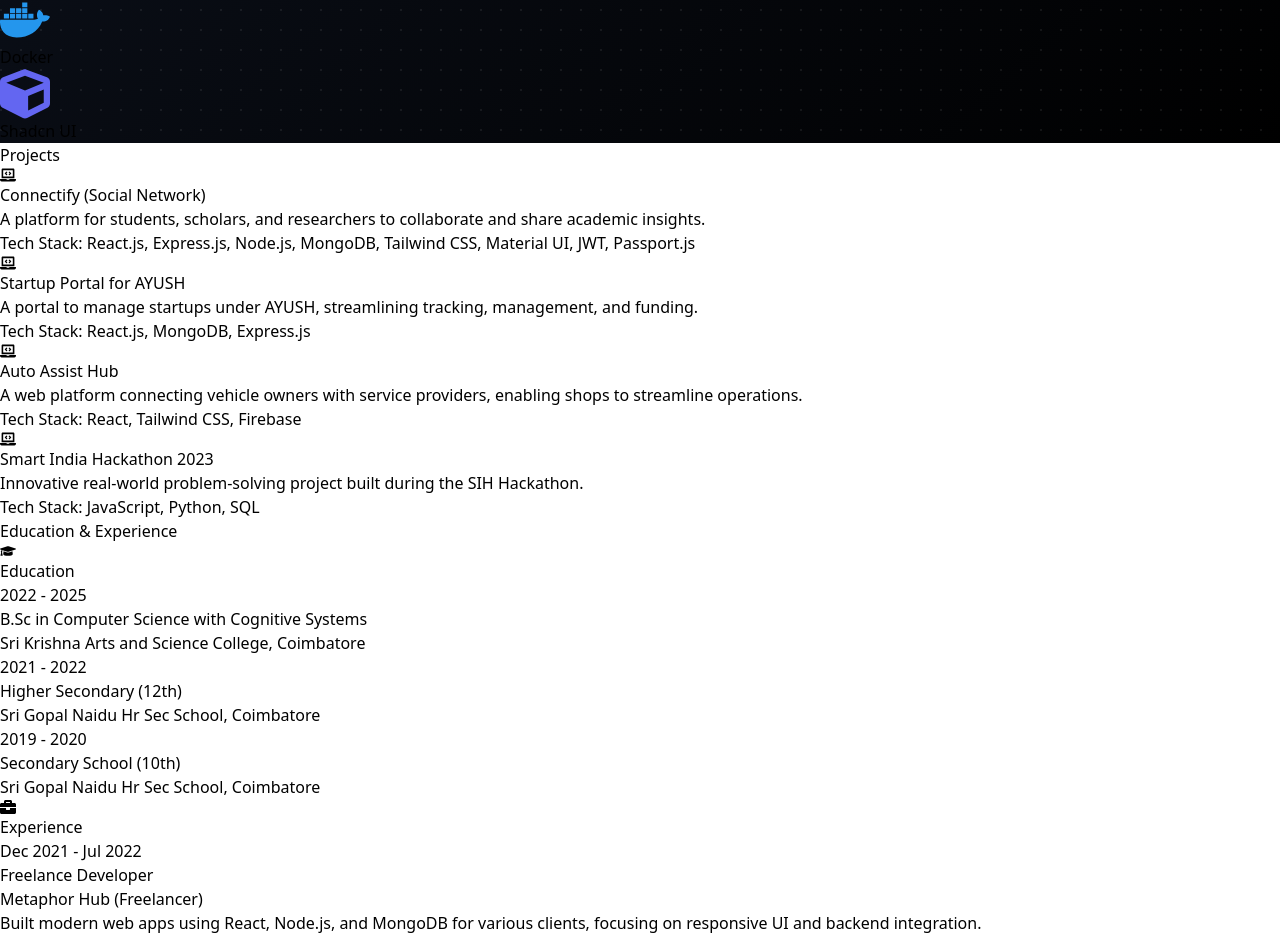
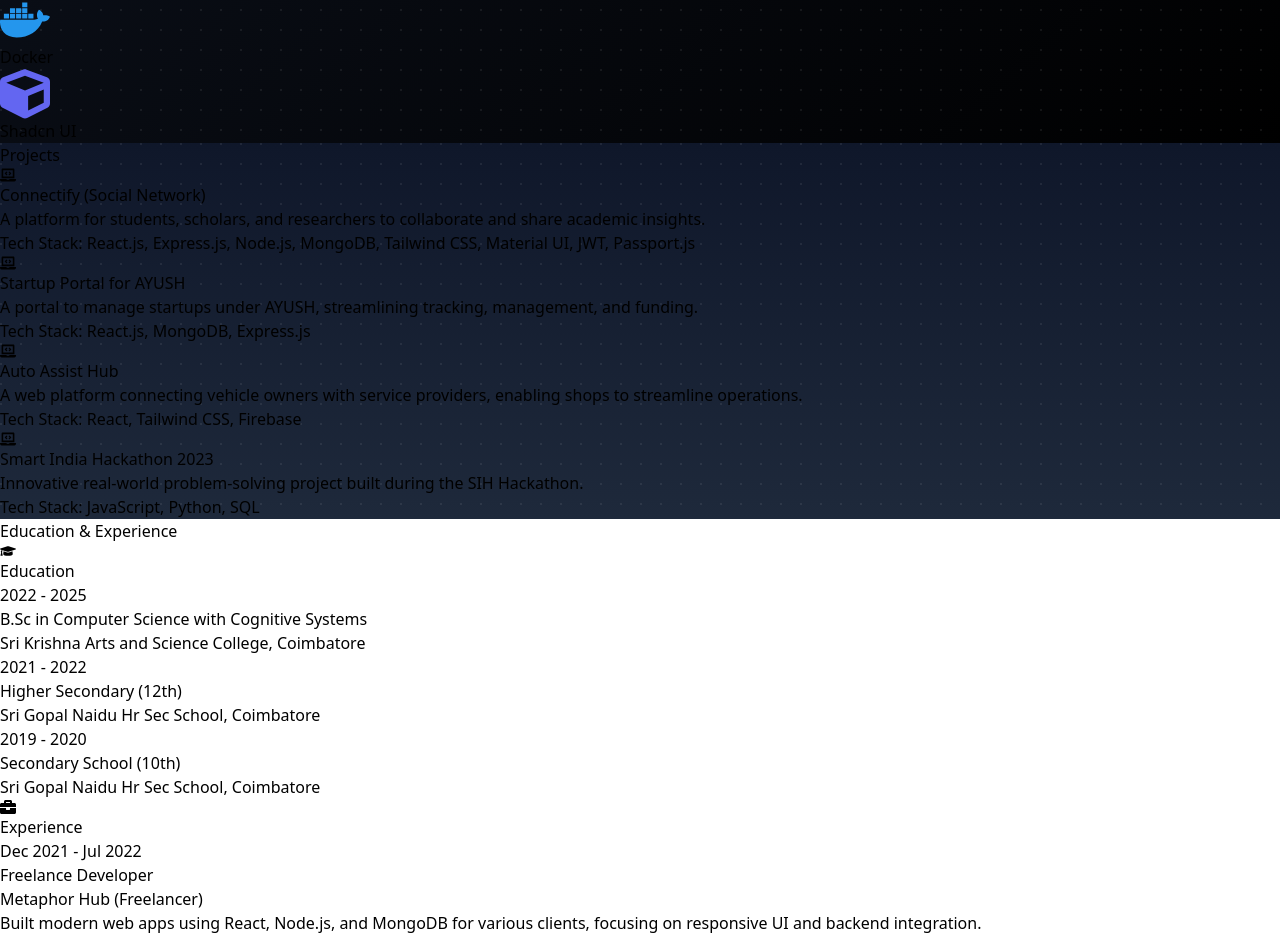
Before and after one commit to Sathyanarayanansakthi/my_site, a React (Vite) app: page / in a window 1280 px wide. Shown: the part 1351-2290 px from the top of the page. Built offline with nearby package versions, Linux system fonts and the light colour scheme.

Commit message:
Update Project.jsx

```diff
--- a/src/components/Project.jsx
+++ b/src/components/Project.jsx
@@ -49,7 +49,15 @@ const Projects = () => {
   return (
     <div
       ref={ref}
-      className="min-h-screen py-16 px-6 sm:px-10 bg-gradient-to-b from-gray-900 to-gray-800 text-white"
+      className="min-h-screen py-16 px-6 sm:px-10 text-white"
+      style={{
+        backgroundImage: `
+          linear-gradient(to bottom, #0f172a, #1e293b),
+          radial-gradient(circle at 1px 1px, rgba(255, 255, 255, 0.07) 1px, transparent 0)
+        `,
+        backgroundSize: "100% 100%, 20px 20px",
+        backgroundBlendMode: "overlay",
+      }}
     >
       <AnimatePresence>
         <motion.h3
@@ -74,11 +82,14 @@ const Projects = () => {
             >
               <div className="flex items-center gap-4 mb-3">
                 <FaLaptopCode className="text-teal-300 text-3xl" />
-                <h5 className="text-2xl font-semibold text-white">{project.title}</h5>
+                <h5 className="text-2xl font-semibold text-white">
+                  {project.title}
+                </h5>
               </div>
               <p className="text-gray-300 mb-3">{project.description}</p>
               <p className="text-sm text-teal-200">
-                <span className="font-semibold">Tech Stack:</span> {project.techStack}
+                <span className="font-semibold">Tech Stack:</span>{" "}
+                {project.techStack}
               </p>
             </motion.div>
           ))}
```
